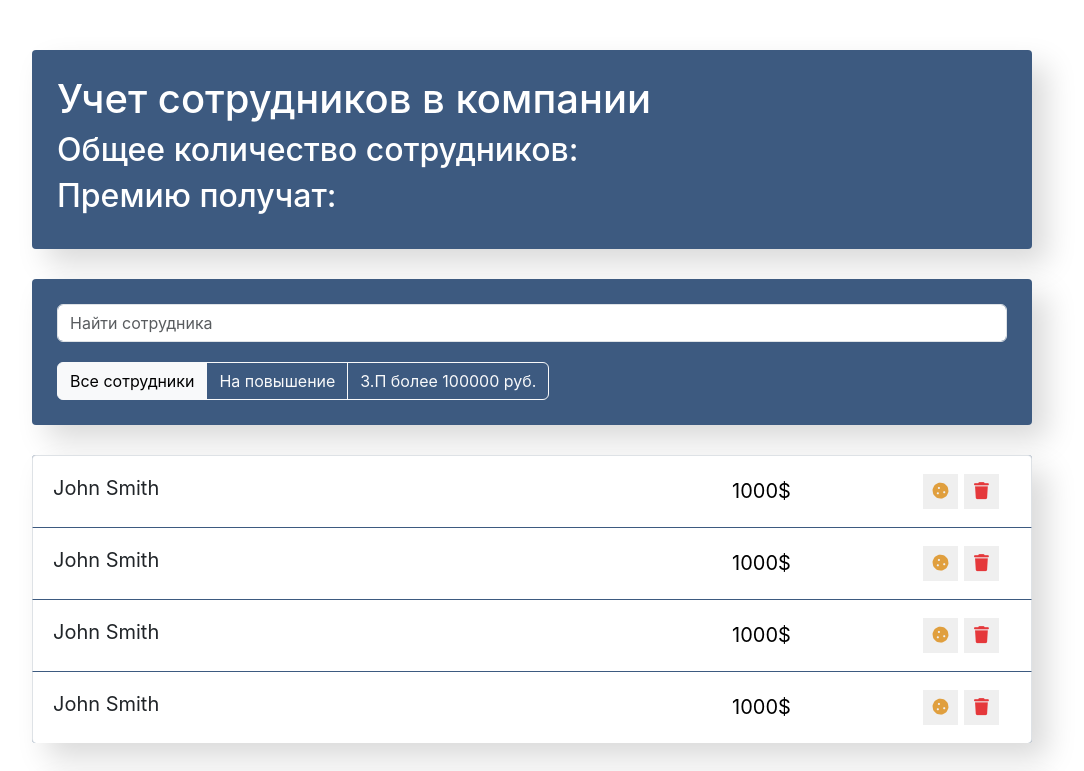
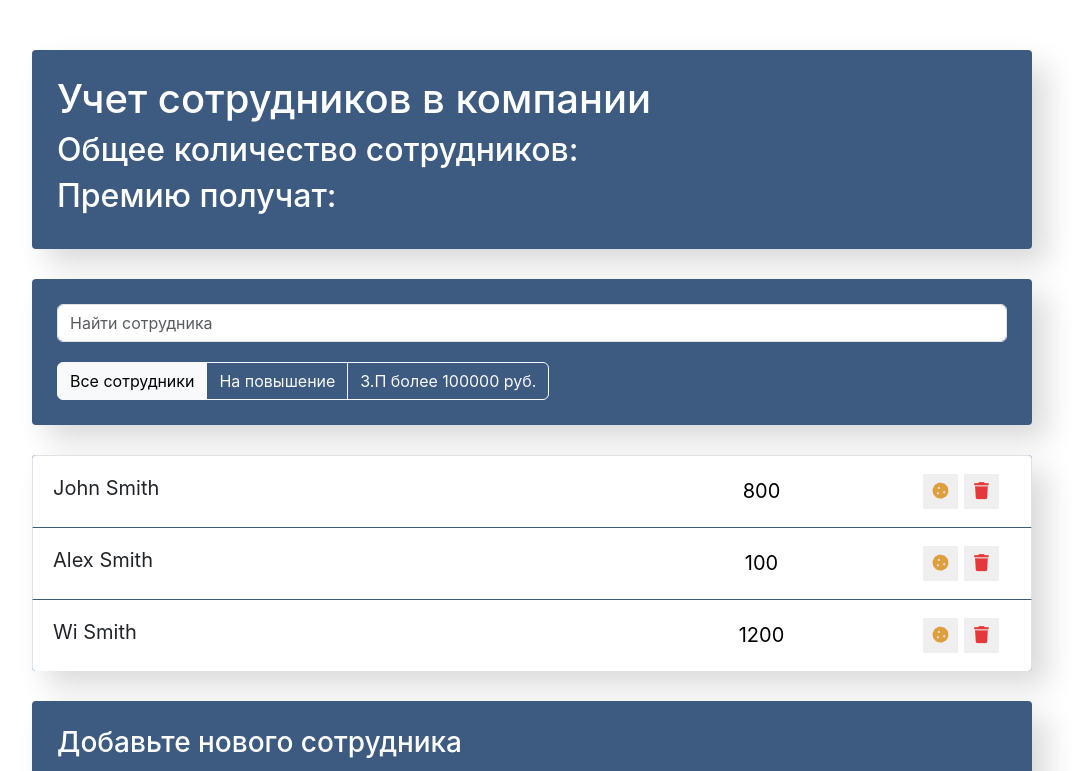
Before and after one commit to morozoffivan/employees_list_react, a React (Create React App) app: page / in a window 1280 px wide. Shown: the top 771 px of the page, without its empty margins (108-1192 px from the left). Built offline with nearby package versions, Linux system fonts and the light colour scheme.

Commit message:
added props at the list-item

```diff
--- a/src/components/employees-list-item/employees-list-item.jsx
+++ b/src/components/employees-list-item/employees-list-item.jsx
@@ -1,10 +1,10 @@
 import './employess-list-item.css';
 
-const EmployeesListItem = () => {
+const EmployeesListItem = ({name, surname, salary}) => {
     return (
         <li className="list-group-item d-flex justify-content-between">
-            <span className="list-group-item-label">John Smith</span>
-            <input type="text" className="list-group-item-input" defaultValue="1000$"/>
+            <span className="list-group-item-label">{name} {surname}</span>
+            <input type="text" className="list-group-item-input" defaultValue={salary}/>
             <div className='d-flex justify-content-center align-items-center'>
                 <button type="button"
                     className="btn-cookie btn-sm ">
--- a/src/components/employees-list/employees-list.jsx
+++ b/src/components/employees-list/employees-list.jsx
@@ -4,10 +4,9 @@ import './employees-list.css'
 const EmployeesList = () => {
     return (
         <ul className='app-list list-group'>
-            <EmployeesListItem/>
-            <EmployeesListItem/>
-            <EmployeesListItem/>
-            <EmployeesListItem/>
+            <EmployeesListItem name='John' surname = 'Smith' salary = {800}/>
+            <EmployeesListItem name='Alex' surname = 'Smith' salary = {100}/>
+            <EmployeesListItem name='Wi' surname = 'Smith' salary = {1200}/>
         </ul>
     )
 }
```
Also changed, not shown: 1 other file (tests, documents, lock files or other folders).
